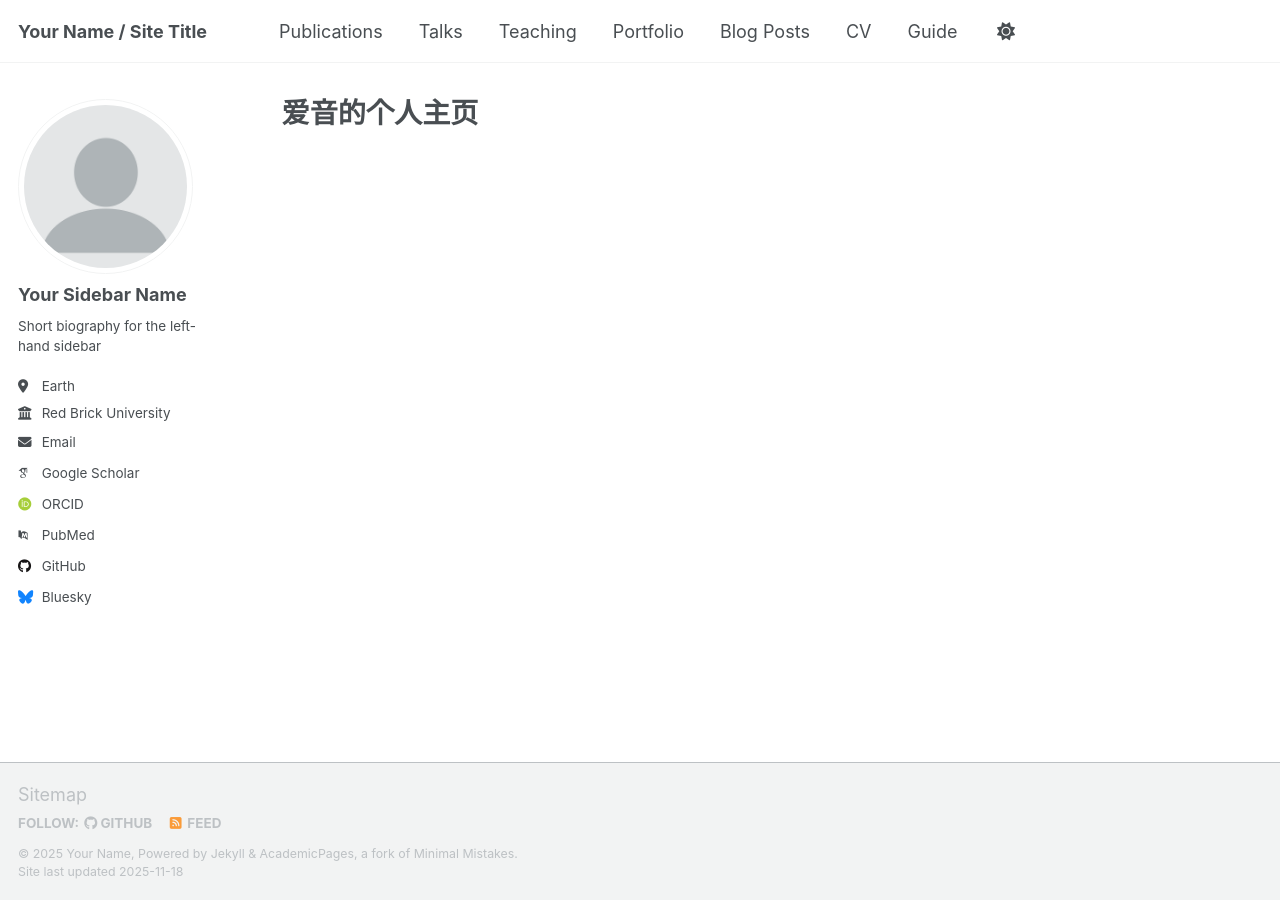
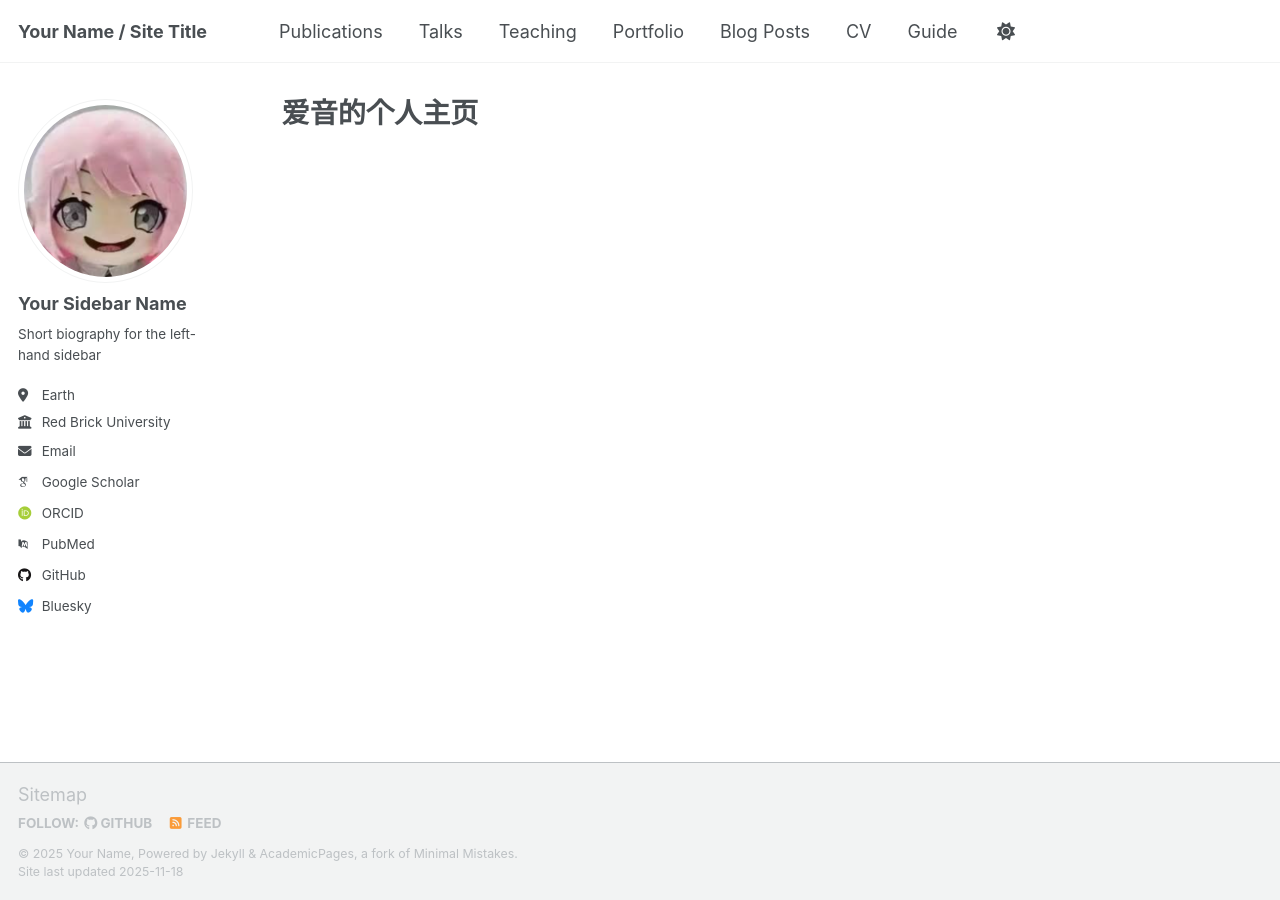
Before and after one commit to knight-flash/knight-flash.github.io, a Jekyll site: the page built from _pages/about.md, in a window 1280 px wide. Built offline with Jekyll 4.4.1, drawn with Linux system fonts in a browser that asks for light colours; some web fonts are replaced; a script that is not in the unit is left out.

Commit message:
Update author avatar in configuration file

```diff
--- a/_config.yml
+++ b/_config.yml
@@ -22,7 +22,7 @@ repository               : "knight-flash/knight-flash.github.io" # 已修正：
 #               Additional customization can be done by editing /_includes/author-profile.html
 author:
   # Biographic information
-  avatar           : "profile.png"
+  avatar           : "aiyin.png"
   name             : "Your Sidebar Name"
   pronouns         : # example: "she/her"
   bio              : "Short biography for the left-hand sidebar"
```
